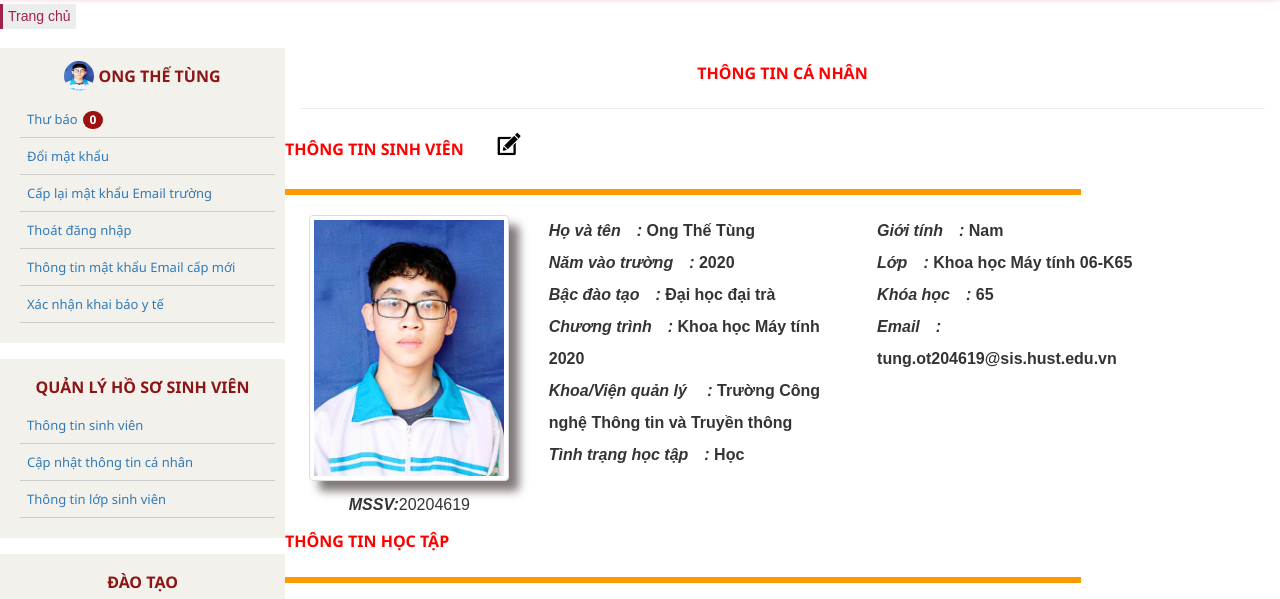
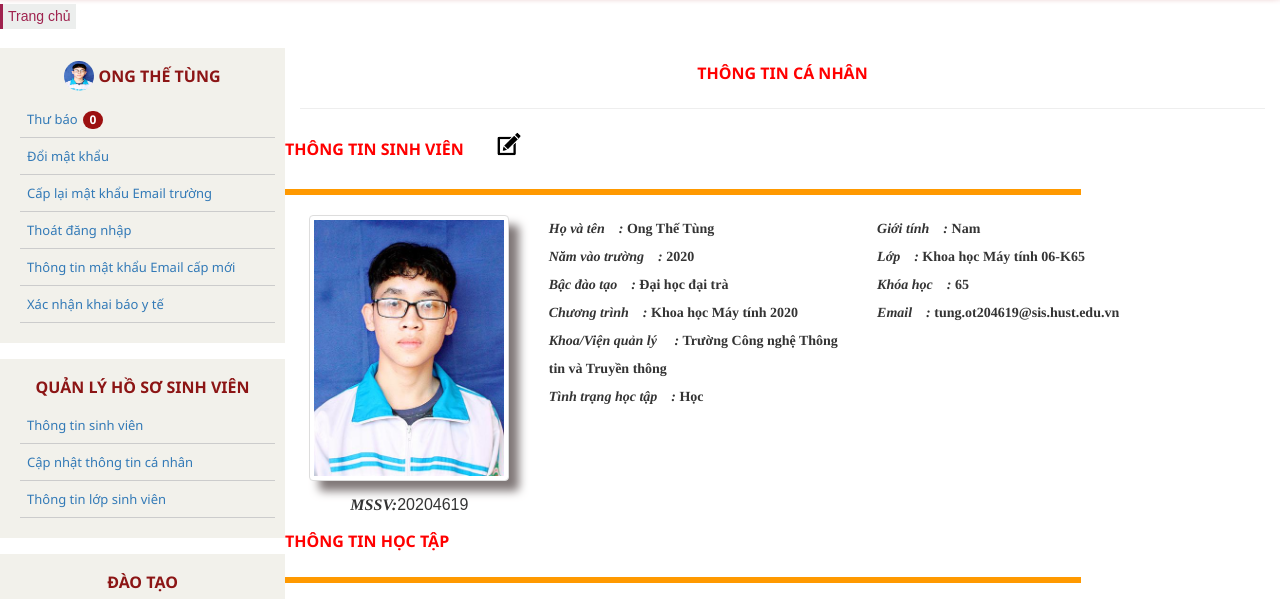
Before and after one commit to tung2212002/ctt_web, a plain HTML site: page index.html in a window 1280 px wide. Shown: the part 153-752 px from the top of the page. Drawn offline with Linux system fonts and the light colour scheme.

Commit message:
update font

```diff
--- a/main.css
+++ b/main.css
@@ -26,8 +26,7 @@ hr{
 
 strong{
     width: 700;
-    font-family: 'Arimo', sans-serif;
-    font-size: 16px;
+    font-family: 'Times', sans-serif;
     line-height: 2em;
     color: #343434;
     font-style: italic;
@@ -593,12 +592,13 @@ ul{
 
 #right-content>div>span{
     font: 14px Times;
-    font-weight: bold;
+    font-weight: bold ;
     color: red !important;
 }
 
 .col span{
-    font-family: Times;
+    font-family: Times !important;
+    font-size: 14px !important;
     font-weight: bold;
 }
 
```
